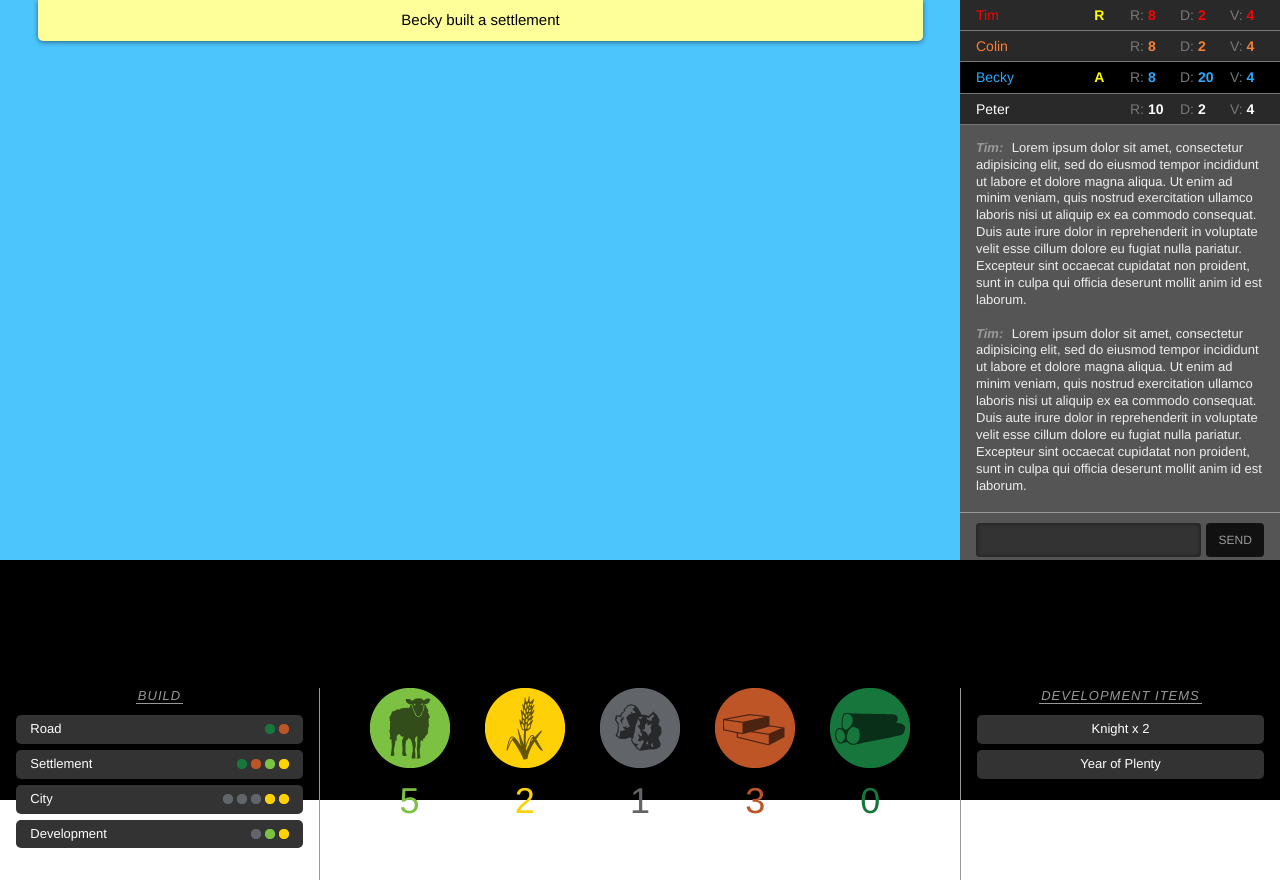
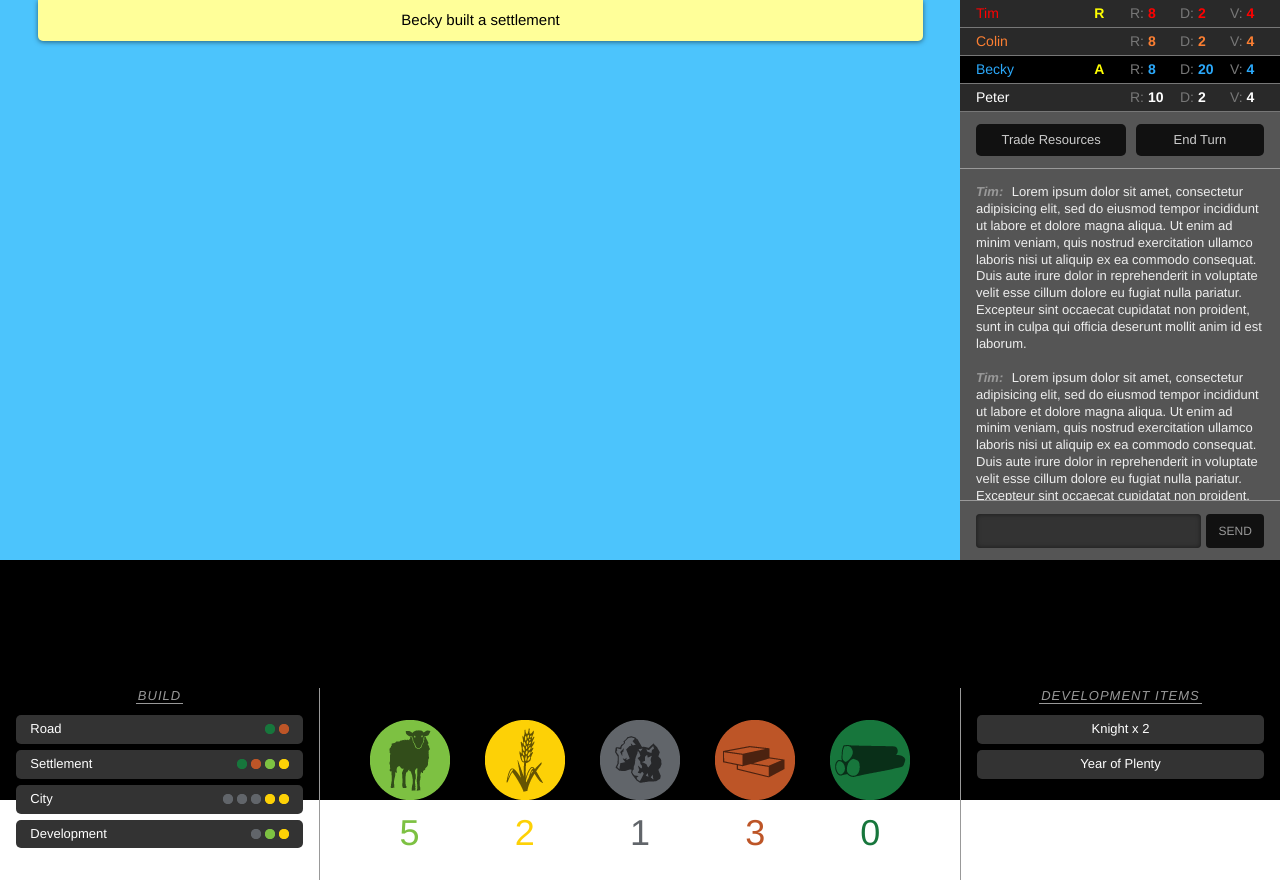
Before and after one commit to pbeardshear/catan, a plain HTML site: page index.html in a window 1280 px wide. Drawn offline with nearby package versions, Linux system fonts and the light colour scheme; a script that the page names is missing.

Commit message:
UI updates

```diff
--- a/index.html
+++ b/index.html
@@ -14,6 +14,7 @@
 	<body>
 		<!-- Start Game Page -->
 		<div id="gamePage" class="page">
+			<!-- Map Pane -->
 			<div id="mapPane" class="pane">
 				<div id="eventNotice" style="display:block;">
 					<p>Becky built a settlement</p>
@@ -23,6 +24,7 @@
 					<img src="images/blank.png" id="blank" />
 				</div>
 			</div>
+			<!-- Side Pane -->
 			<div id="sidePane" class="pane">
 				<table id="playerInfo">
 					<tr class="red">
@@ -54,6 +56,10 @@
 						<td class="victory"><em>V:</em> 4</td>
 					</tr>
 				</table>
+				<div class="actions">
+					<a class="button" id="tradeButton">Trade Resources</a>
+					<a class="button" id="endButton">End Turn</a>
+				</div>
 				<div id="chat">
 					<div id="chatLog">
 						<div class="wrap">
@@ -69,7 +75,9 @@
 					</form>
 				</div>
 			</div>
+			<!-- Bottom Pane -->
 			<div id="bottomPane" class="pane">
+				<!-- Build -->
 				<div id="build" class="actionPane">
 					<h2><span>Build</span></h2>
 					<ul class="items">
@@ -117,6 +125,7 @@
 						</li>
 					</ul>
 				</div>
+				<!-- Resources -->
 				<div id="resources" class="actionPane">
 					<ul class="items">
 						<li class="wool">5</li>
@@ -126,6 +135,7 @@
 						<li class="wood">0</li>
 					</ul>
 				</div>
+				<!-- Development -->
 				<div id="development" class="actionPane">
 					<h2><span>Development Items</span></h2>
 					<ul class="items">
--- a/main.css
+++ b/main.css
@@ -32,7 +32,7 @@ button { cursor:pointer; }
 #mapContainer #map { position:absolute; margin:0 auto; }
 
 #playerInfo { color:#999; width:100%; height:20%; background:#292929; margin:0; position:relative; font-size:14px; }
-#playerInfo td { border-bottom:1px solid #777; padding:6px 0; }
+#playerInfo td { border-bottom:1px solid #777; padding:0 0; }
 #playerInfo em { font-style:normal; font-weight:normal; color:#777; }
 #playerInfo .name { padding-left:5%; }
 #playerInfo .achievement { color:#FF0; font-weight:bold; }
@@ -46,26 +46,32 @@ button { cursor:pointer; }
 #playerInfo .blue { color:#2BA9FB; }
 #playerInfo .white { color:#FFF; }
 
-#chat { position:relative; height:80%; width:100%; margin:0; padding:0; }
+#sidePane .actions { position:relative; width:100%; height:10%; }
+#sidePane .actions .button { background:#111; color:#CCC; padding:8px 0; height:16px; display:block; float:left; width:40%; position:relative; top:50%; }
+#sidePane .actions .button:hover { background:#000; color:#FFF; }
+#sidePane .actions #tradeButton { width:47%; margin:-16px 3% 0 5%; }
+#sidePane .actions #endButton { width:40%; margin:-16px 5% 0 0; }
+
+#chat { position:relative; height:70%; width:100%; margin:0; padding:0; border-top:1px solid #999; }
 #chat #chatLog { position:absolute; height:100%; overflow:hidden; color:#EEE; padding:0 0 60px 5%; box-sizing:border-box; }
 #chat #chatLog .wrap { height:100%; overflow:auto; padding:15px 15px 1px 0; box-sizing:border-box; }
 #chat #chatLog .wrap::-webkit-scrollbar { width: 12px; }
 #chat #chatLog .wrap::-webkit-scrollbar-track { background:#777; }
 #chat #chatLog .wrap::-webkit-scrollbar-thumb { background:#333; }
 #chat #chatLog .name { color:#999; font-weight:bold; padding:0 5px 0 0; }
-#chat form { position:absolute; width:90%; height:40px; padding:10px 5%; bottom:0; border-top:1px solid #999; }
+#chat form { position:absolute; width:90%; height:47px; padding:13px 5% 0; bottom:0; border-top:1px solid #999; }
 #chat form p { margin:0; }
 #chat .text { float:left; width:78%; }
 #chat #chatMessage { display:block; width:90%; height:34px; margin:0; padding:0 5%; background:#333; border:none; border-radius:4px; font-size:13px; color:#FFF; box-shadow:inset 0 0 5px rgba(0,0,0,0.5); -webkit-transition:all 300ms; }
 #chat #chatMessage:focus { background:#222; }
 #chat .send { float:right; width:20%; }
 #chat .send button  { background:#111; border:none; width:100%; height:24px; color:#999; display:block; height:34px; line-height:34px; padding:0; text-transform:uppercase; font-size:12px; border-radius:4px; }
-#chat .send button:hover { color:#FFF; }
-
+#chat .send button:hover { color:#FFF; background:#000; }
+/*
 #trade { position:absolute; width:180px; left:0; bottom:0; margin:10px 20px; }
 #trade p { margin:0; }
 #trade .button { background:#DDD; display:block; padding:10px 0; color:#333; text-transform:uppercase; font-weight:bold; box-shadow:0 1px 4px rgba(0,0,0,0.6); }
-
+*/
 .actionPane { box-sizing:border-box; margin:10% 0 0; height:80%; color:#FFF; position:absolute; top:0; }
 .actionPane h2 { margin:0 0 10px; text-align:center; font-size:13px; font-weight:italic; font-style:italic; font-weight:normal; text-transform:uppercase; letter-spacing:1px; }
 .actionPane h2 span { border-bottom:1px solid #999; padding:0 2px; color:#999; }
@@ -80,6 +86,7 @@ button { cursor:pointer; }
 #build .items .cost img { float:left; margin:3px 0 0 4px; }
 
 #resources { width:50%; left:25%; }
+#resources .items { margin:5% 0 20px; overflow:hidden; }
 #resources .items li { width:20%; float:left; text-align:center; font-size:36px; padding:90px 0 0; background-position:center top; background-repeat:no-repeat; }
 #resources .items .wool  { color:#7DC142; background-image:url(images/icon_wool.png); }
 #resources .items .grain { color:#FDD106; background-image:url(images/icon_grain.png); }
```
